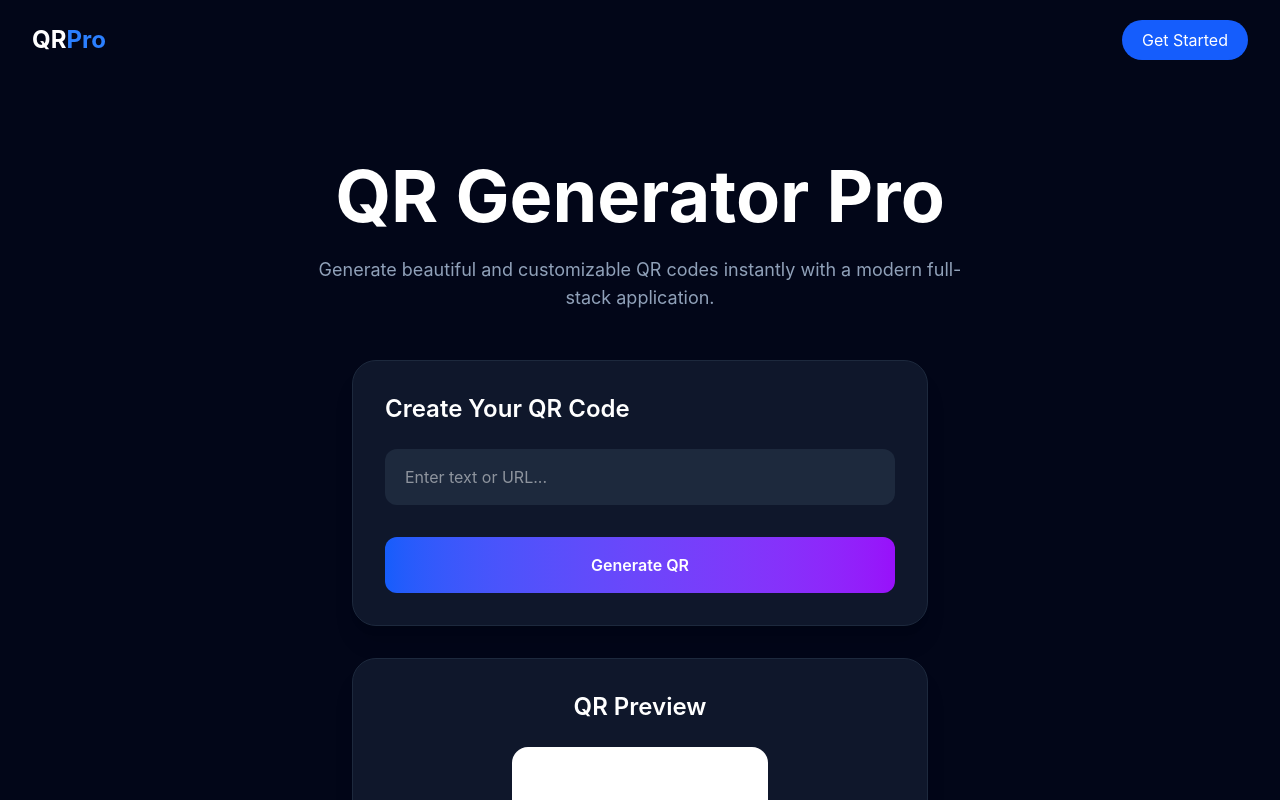
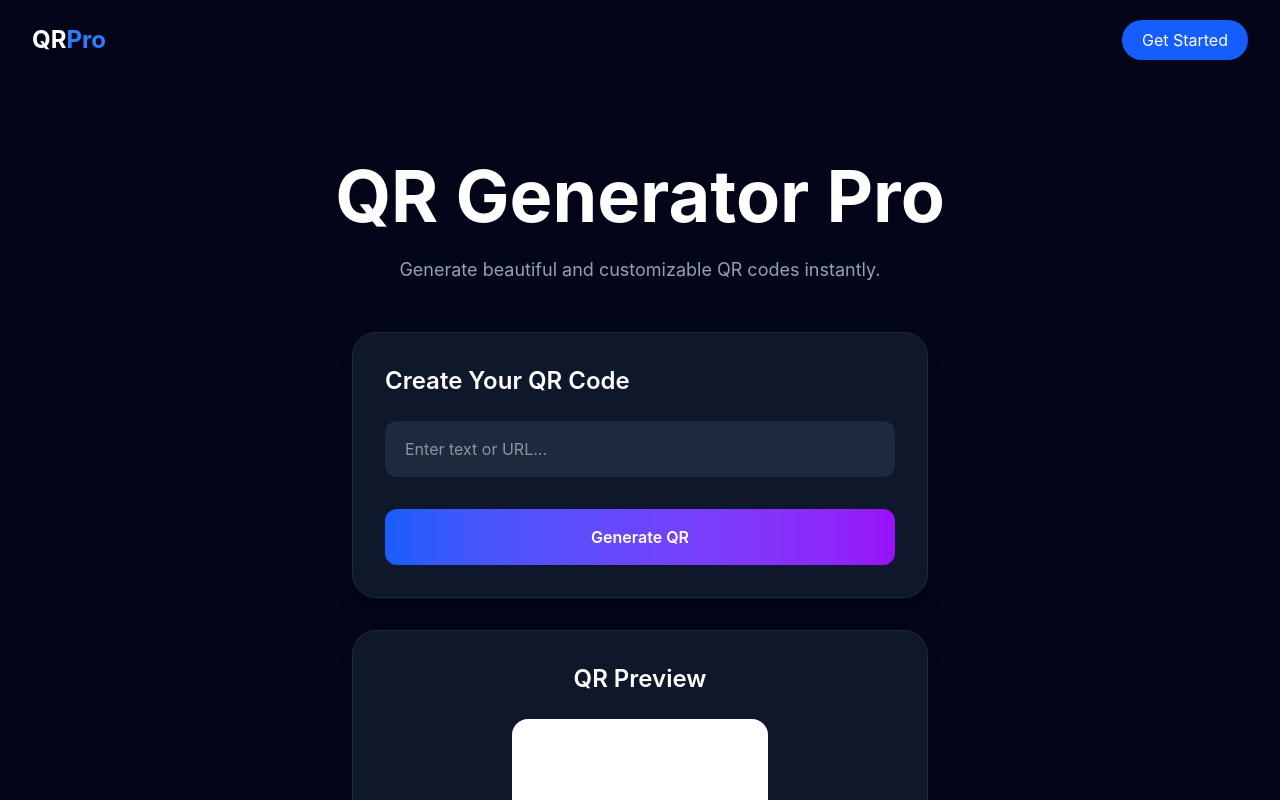
Before and after one commit to kasunsagara/qr-generator, a React app in the folder frontend/: page / in a window 1280 px wide. Shown: the top 800 px of the page. Built offline with nearby package versions, Linux system fonts and the light colour scheme; the HTML template or start-up script is replaced by a standard one.

Commit message:
update home.jsx

```diff
--- a/frontend/src/pages/home.jsx
+++ b/frontend/src/pages/home.jsx
@@ -1,32 +1,46 @@
+import { useState } from "react";
 import Navbar from "../components/navbar";
 import QRForm from "../components/qrForm";
 import QRPreview from "../components/qrPreview";
 
+
 function Home() {
+
+  const [qrImage, setQrImage] = useState(null);
+
+
   return (
+
     <div className="min-h-screen bg-slate-950 text-white">
 
       <Navbar />
 
+
       <main className="flex flex-col items-center justify-center px-6 py-20">
+
 
         <h1 className="text-5xl md:text-7xl font-bold text-center">
           QR Generator Pro
         </h1>
 
+
         <p className="mt-6 text-lg text-slate-400 text-center max-w-2xl">
-          Generate beautiful and customizable QR codes instantly with a modern
-          full-stack application.
+          Generate beautiful and customizable QR codes instantly.
         </p>
 
-        <QRForm />
 
-        <QRPreview />
+        <QRForm setQrImage={setQrImage}/>
+
+
+        <QRPreview qrImage={qrImage}/>
+
 
       </main>
 
     </div>
+
   );
 }
 
+
 export default Home;
```
